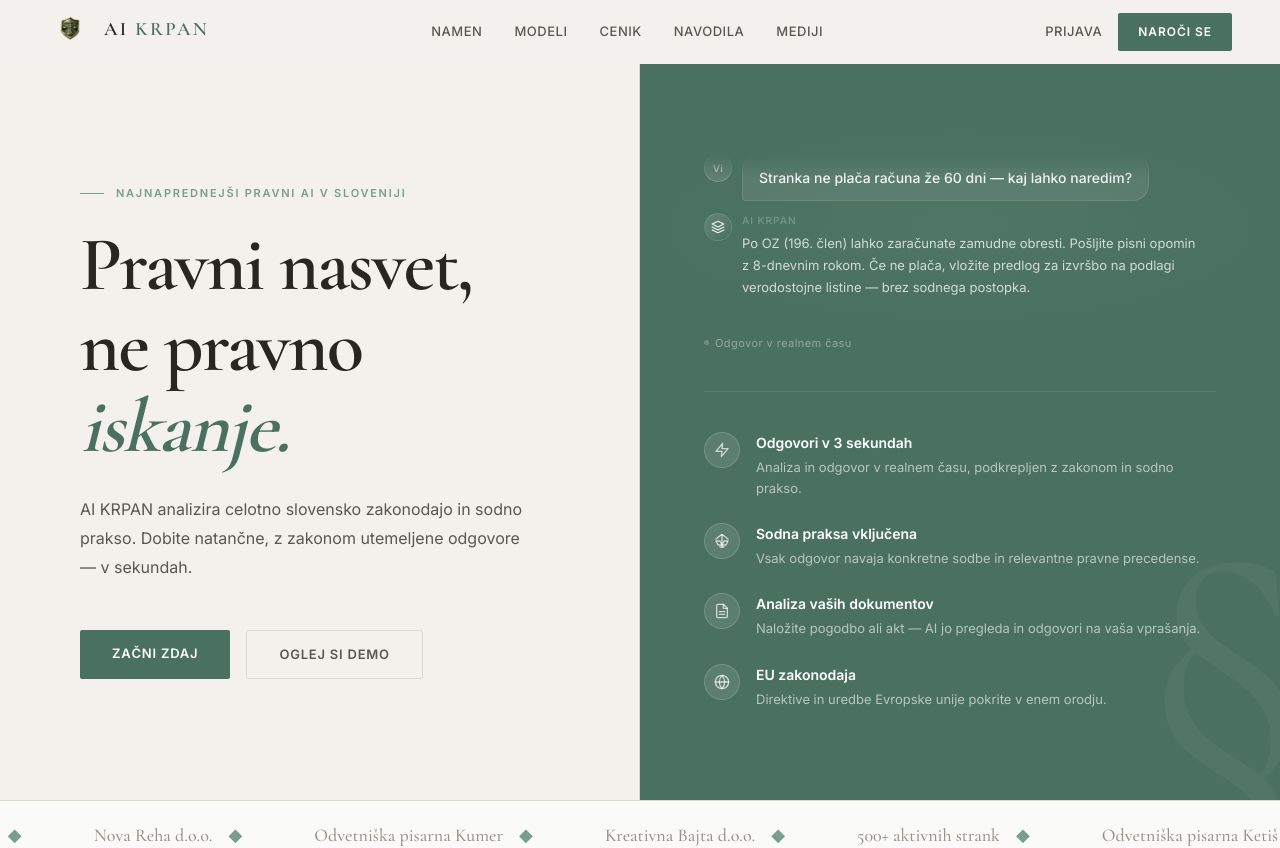
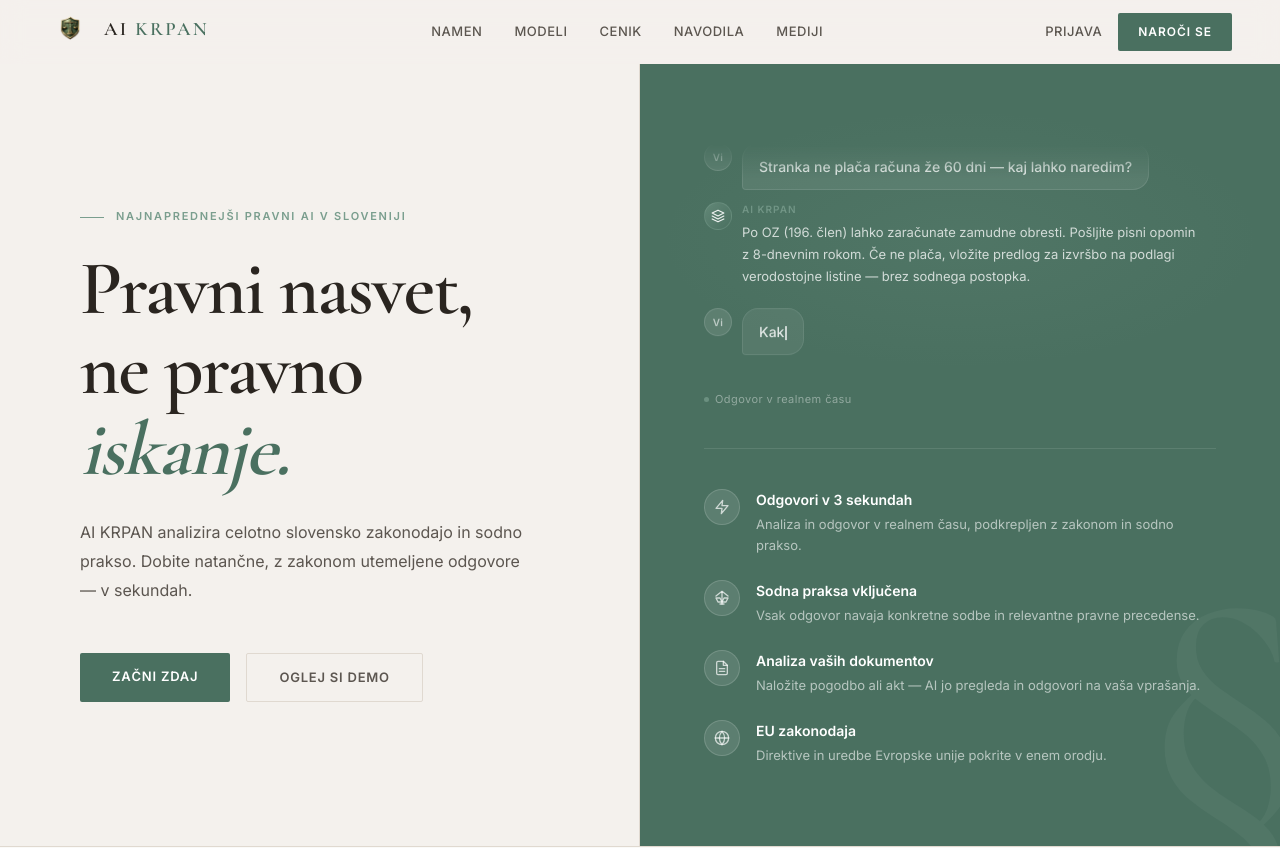
Before and after one commit to nejki/lexeu, a Next.js app: page / in a window 1280 px wide. Shown: the top 848 px of the page. Built offline with nearby package versions, Linux system fonts and the light colour scheme.

Commit message:
fix(hero): chat animation stops after first Q&A pair
Effect cleanup was killing the pause→next timeout because setPhase
and setTimeout ran in the same block. Give each phase its own
handler with a local timeout ID so cleanup only clears the right one.

```diff
--- a/components/ui/HeroChat.tsx
+++ b/components/ui/HeroChat.tsx
@@ -64,34 +64,31 @@ export function HeroChat() {
   ]);
   const [phase, setPhase] = useState<"typing-q" | "thinking" | "typing-a" | "pause">("typing-q");
   const nextIdx = useRef(1);
-  const timer = useRef<ReturnType<typeof setTimeout> | null>(null);
   const scrollRef = useRef<HTMLDivElement>(null);
-  const mounted = useRef(true);
-
-  const clear = () => { if (timer.current) clearTimeout(timer.current); };
 
   /* auto-scroll to bottom */
   const scrollToBottom = useCallback(() => {
+    requestAnimationFrame(() => {
       if (scrollRef.current) {
         scrollRef.current.scrollTo({
           top: scrollRef.current.scrollHeight,
           behavior: "smooth",
         });
       }
+    });
   }, []);
 
   /* get the current (last) entry */
   const current = entries[entries.length - 1];
 
-  /* main animation loop */
+  /* main animation loop — each phase schedules one timeout */
   useEffect(() => {
-    mounted.current = true;
     if (!current) return;
+    let id: ReturnType<typeof setTimeout>;
 
     if (phase === "typing-q") {
       if (current.qVisible.length < current.q.length) {
-        timer.current = setTimeout(() => {
-          if (!mounted.current) return;
+        id = setTimeout(() => {
           setEntries((prev) => {
             const next = [...prev];
             const last = { ...next[next.length - 1] };
@@ -102,16 +99,12 @@ export function HeroChat() {
           scrollToBottom();
         }, Q_CHAR_MS);
       } else {
-        timer.current = setTimeout(() => {
-          if (!mounted.current) return;
-          setPhase("thinking");
-        }, 200);
+        id = setTimeout(() => setPhase("thinking"), 200);
       }
     }
 
     if (phase === "thinking") {
-      timer.current = setTimeout(() => {
-        if (!mounted.current) return;
+      id = setTimeout(() => {
         setPhase("typing-a");
         scrollToBottom();
       }, THINKING_MS);
@@ -119,8 +112,7 @@ export function HeroChat() {
 
     if (phase === "typing-a") {
       if (current.aVisible.length < current.a.length) {
-        timer.current = setTimeout(() => {
-          if (!mounted.current) return;
+        id = setTimeout(() => {
           setEntries((prev) => {
             const next = [...prev];
             const last = { ...next[next.length - 1] };
@@ -131,21 +123,24 @@ export function HeroChat() {
           scrollToBottom();
         }, A_CHAR_MS);
       } else {
-        /* mark done, pause, then add next */
+        // mark current as done
         setEntries((prev) => {
           const next = [...prev];
           next[next.length - 1] = { ...next[next.length - 1], done: true };
           return next;
         });
         setPhase("pause");
-        timer.current = setTimeout(() => {
-          if (!mounted.current) return;
+      }
+    }
+
+    if (phase === "pause") {
+      id = setTimeout(() => {
         const convIdx = nextIdx.current % conversations.length;
         nextIdx.current++;
         setEntries((prev) => [
           ...prev,
           {
-              id: nextIdx.current,
+            id: Date.now(),
             q: conversations[convIdx].q,
             a: conversations[convIdx].a,
             qVisible: "",
@@ -157,9 +152,8 @@ export function HeroChat() {
         scrollToBottom();
       }, PAUSE_AFTER_A);
     }
-    }
 
-    return () => { clear(); mounted.current = false; };
+    return () => clearTimeout(id);
   }, [phase, current, scrollToBottom]);
 
   /* trim old entries to avoid unbounded growth */
@@ -175,7 +169,6 @@ export function HeroChat() {
 
       {/* Scrollable chat feed */}
       <div ref={scrollRef} className="hero-chat-feed">
-        {/* Top fade mask is handled by CSS */}
         {entries.map((entry) => (
           <div key={entry.id} className="hero-chat-entry">
             {/* Question */}
```
Lines whose indentation alone changed are shown as unchanged.
